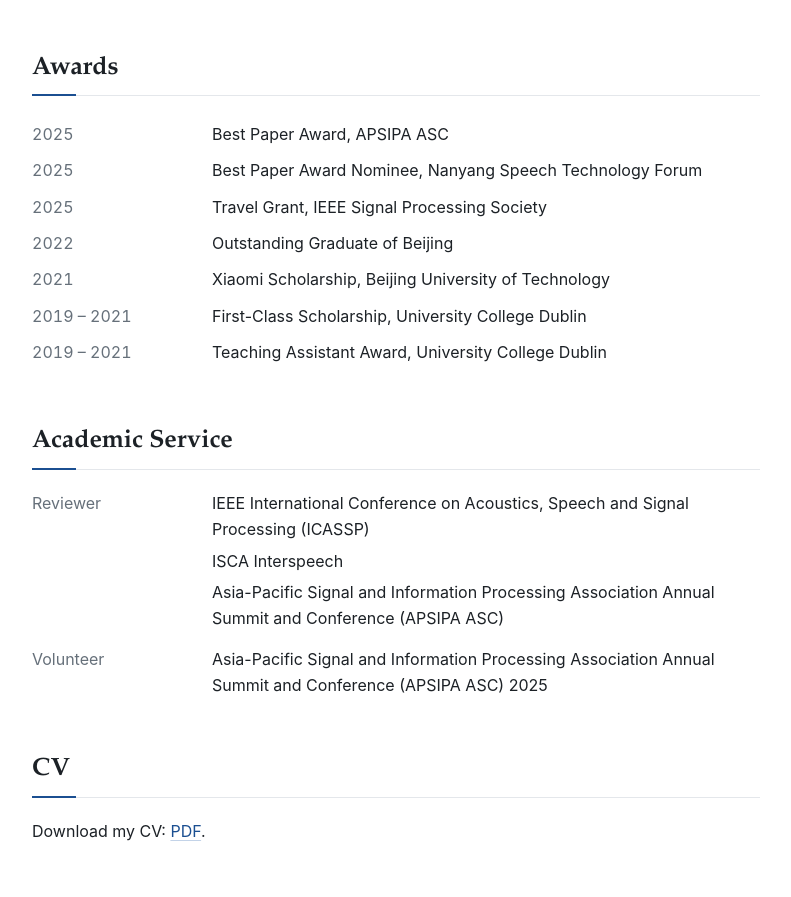
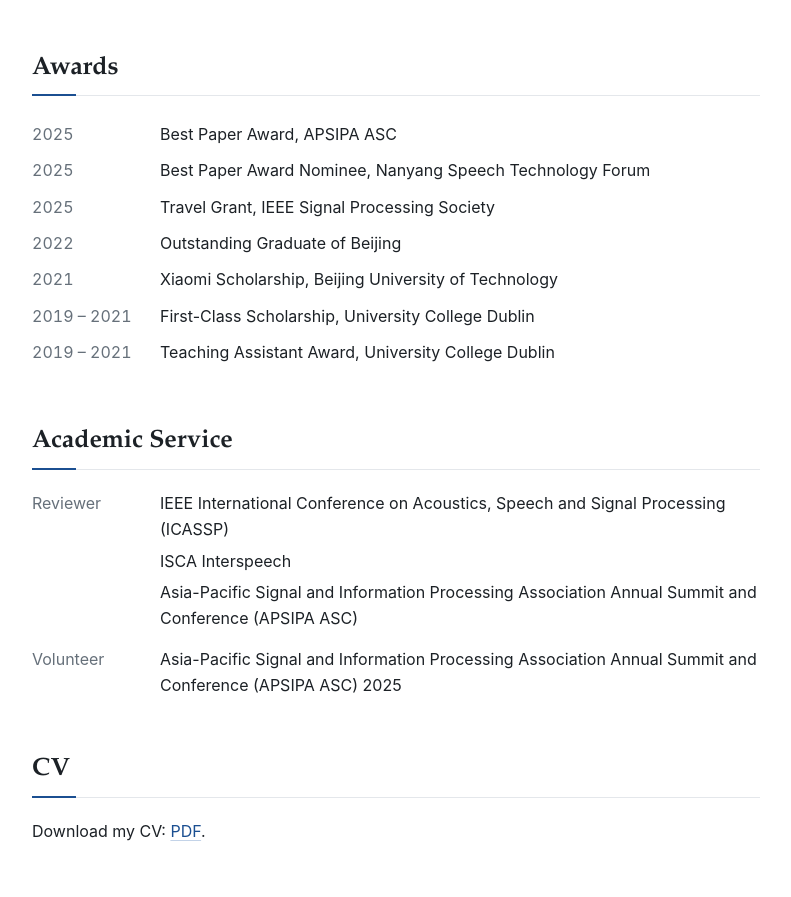
Before and after one commit to Wang-Boxiang/Wang-Boxiang.github.io, a plain HTML site: page index.html in a window 1280 px wide. Shown: the part 5367-6264 px from the top of the page, without its empty margins (392-1183 px from the left). Drawn offline with Linux system fonts and the light colour scheme.

Commit message:
Awards and service: narrower label column

```diff
--- a/index.html
+++ b/index.html
@@ -17,7 +17,7 @@
   --accent: #1b4f91; --accent-soft: rgba(27, 79, 145, .08); --accent-line: #c3d3e8;
   --sans: -apple-system, BlinkMacSystemFont, "Segoe UI", Roboto, "Helvetica Neue", Arial, "PingFang SC", "Microsoft YaHei", sans-serif;
   --serif: Charter, "Iowan Old Style", "Palatino Linotype", Palatino, Georgia, "Noto Serif", "Songti SC", serif;
-  --col: 156px; /* shared label column: award years and service roles line up */
+  --col: 108px; /* shared label column: award years and service roles line up */
 }
 :root[data-theme="dark"] {
   --bg: #111519; --plate: #eef1f4; --ink: #e6eaef; --ink-2: #c2c9d1; --muted: #96a0ab; --line: #272e37;
@@ -121,9 +121,9 @@ a.tag:hover { background: var(--accent); color: var(--bg); }
 
 /* awards and service share one label column */
 ul.plain { list-style: none; padding: 0; margin: 0; }
-.list2 li { display: flex; flex-direction: row-reverse; justify-content: flex-end; gap: 24px; padding: 5px 0; }
+.list2 li { display: flex; flex-direction: row-reverse; justify-content: flex-end; gap: 20px; padding: 5px 0; }
 .list2 li span:last-child { flex: none; width: var(--col); color: var(--muted); font-variant-numeric: tabular-nums; white-space: nowrap; }
-#service { display: grid; grid-template-columns: var(--col) minmax(0, 1fr); column-gap: 24px; row-gap: 14px; }
+#service { display: grid; grid-template-columns: var(--col) minmax(0, 1fr); column-gap: 20px; row-gap: 14px; }
 #service h2 { grid-column: 1 / -1; margin-bottom: 6px; }
 #service h3.sub { font-weight: 400; font-size: 16px; line-height: 1.65; }
 #service ul { list-style: none; margin: 0; padding: 0; display: grid; gap: 5px; }
```
Also changed, not shown: 1 other file.
